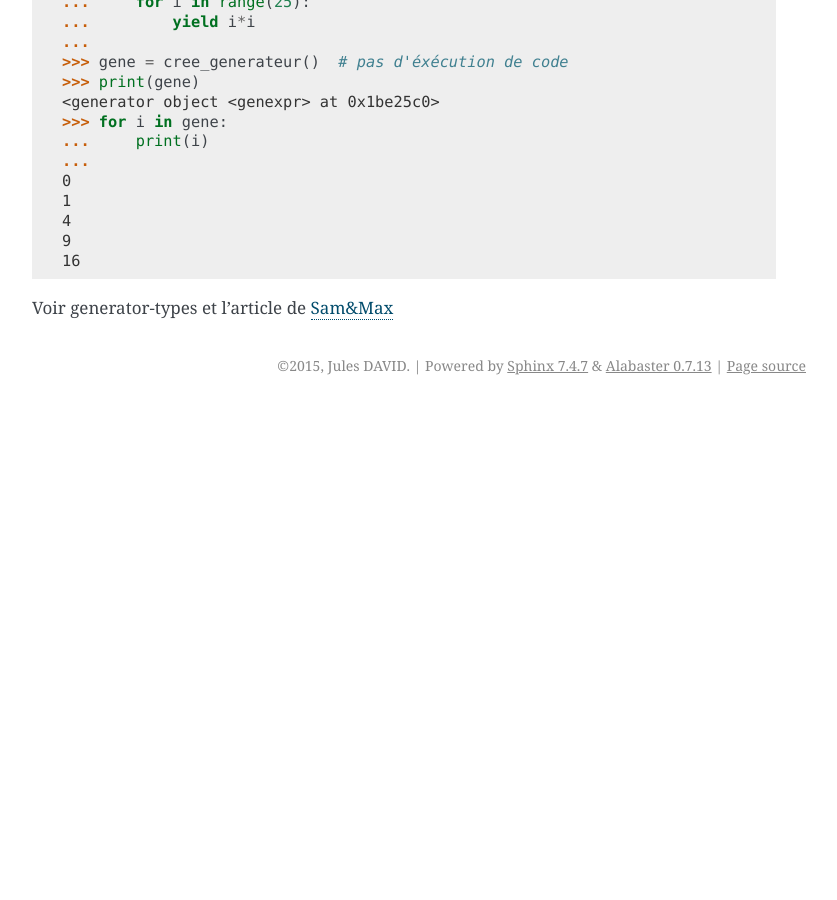
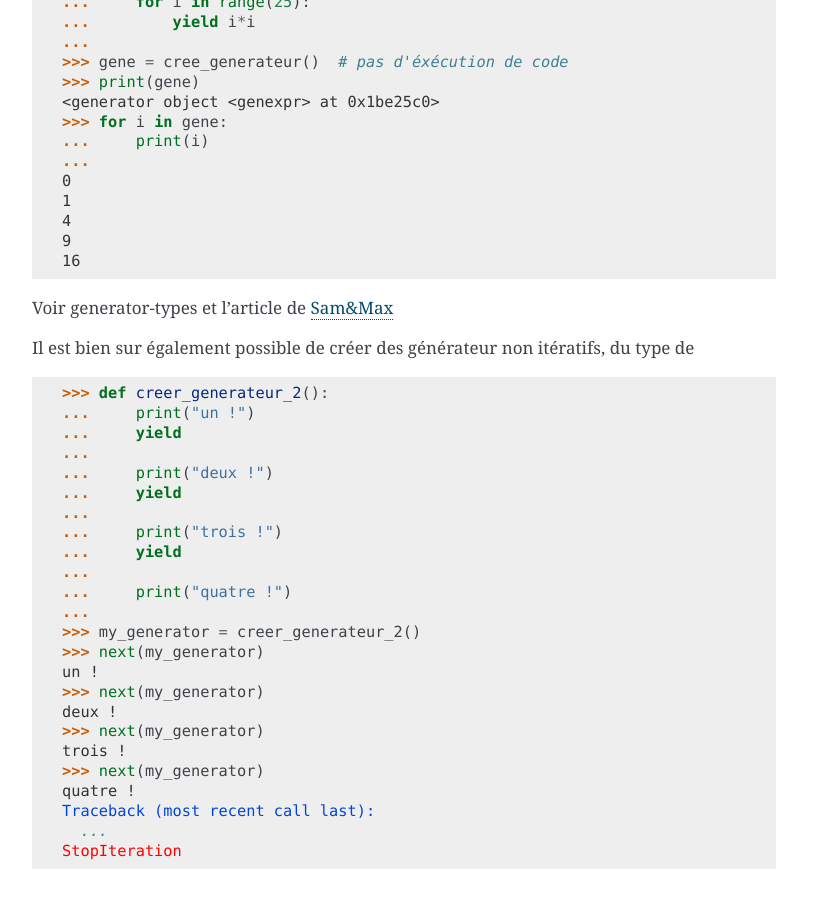
Before and after one commit to galactics/doc-python, a Sphinx documentation site: the page built from source/02-sequences.rst, in a window 1280 px wide and 900 px high, scrolled down 7041 px. Shown: the whole window, without its empty margins (346-1183 px from the left). Built offline with Sphinx 7.4.7, drawn with Linux system fonts in a browser that asks for light colours; before the commit the page ends 7446 px from its top, so only the background shows below that.

Commit message:
Compléments aux générateurs

```diff
--- a/source/02-sequences.rst
+++ b/source/02-sequences.rst
@@ -366,3 +366,33 @@ va redémarrer à l'endroit où il s'était arrété.
     16
 
 Voir :ref:`generator-types` et l'article de `Sam&Max <http://sametmax.com/comment-utiliser-yield-et-les-generateurs-en-python/>`_
+
+Il est bien sur également possible de créer des générateur non
+itératifs, du type de
+
+.. code-block:: python
+
+    >>> def creer_generateur_2():
+    ...     print("un !")
+    ...     yield
+    ...
+    ...     print("deux !")
+    ...     yield
+    ...
+    ...     print("trois !")
+    ...     yield
+    ...
+    ...     print("quatre !")
+    ...
+    >>> my_generator = creer_generateur_2()
+    >>> next(my_generator)
+    un !
+    >>> next(my_generator)
+    deux !
+    >>> next(my_generator)
+    trois !
+    >>> next(my_generator)
+    quatre !
+    Traceback (most recent call last):
+      ...
+    StopIteration
```
